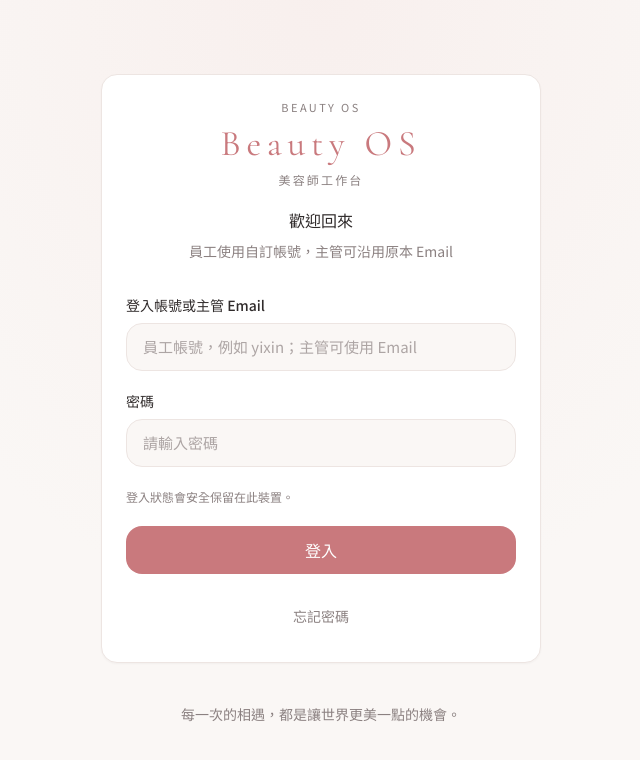
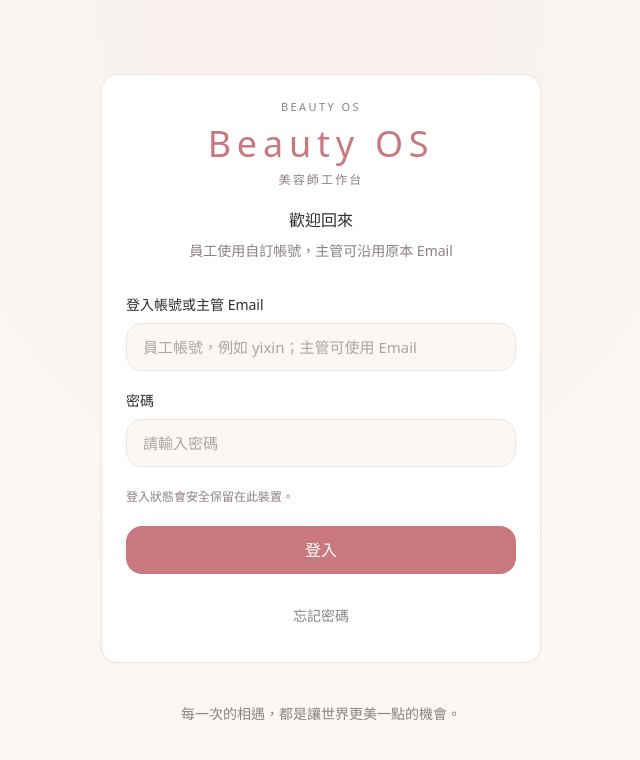
Before and after one commit to pig85083189-lab/the-enjoye-website, a Next.js app: page /staff/login in a window 1280 px wide. Shown: the top 760 px of the page, without its empty margins (319-959 px from the left). Built offline with nearby package versions, Linux system fonts and the light colour scheme; no server answers.

Commit message:
fix(build): avoid broken next font bundling in Vercel turbopack

```diff
--- a/app/layout.tsx
+++ b/app/layout.tsx
@@ -1,28 +1,5 @@
 import type { Metadata } from "next";
-import {
-  Cormorant_Garamond,
-  Noto_Sans_TC,
-  Noto_Serif_TC,
-} from "next/font/google";
 import "./globals.css";
-
-const displayFont = Cormorant_Garamond({
-  variable: "--font-display",
-  subsets: ["latin"],
-  weight: ["400", "500", "600"],
-});
-
-const serifFont = Noto_Serif_TC({
-  variable: "--font-serif",
-  subsets: ["latin"],
-  weight: ["400", "500", "600"],
-});
-
-const bodyFont = Noto_Sans_TC({
-  variable: "--font-body",
-  subsets: ["latin"],
-  weight: ["400", "500", "600", "700"],
-});
 
 export const metadata: Metadata = {
   title: "Beauty OS",
@@ -31,10 +8,7 @@ export const metadata: Metadata = {
 
 export default function RootLayout({ children }: LayoutProps<"/">) {
   return (
-    <html
-      lang="zh-Hant"
-      className={`${displayFont.variable} ${serifFont.variable} ${bodyFont.variable} h-full antialiased`}
-    >
+    <html lang="zh-Hant" className="h-full antialiased">
       <body className="min-h-full font-sans text-text antialiased">{children}</body>
     </html>
   );
```
